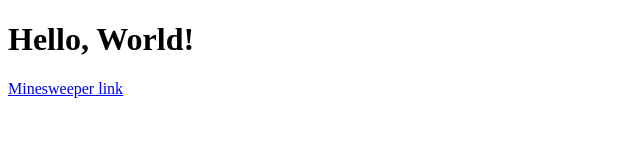
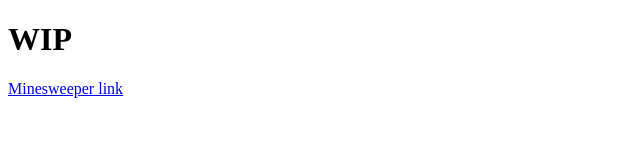
Before and after one commit to Randypaquette13/Randypaquette13.github.io, a plain HTML site: page index.html in a window 1280 px wide. Shown: the whole page, without its empty margins (0-640 px from the left). Drawn offline with Linux system fonts and the light colour scheme.

Commit message:
Update index.html

```diff
--- a/index.html
+++ b/index.html
@@ -1,7 +1,7 @@
 <!DOCTYPE html>
 <html>
 <body>
-<h1>Hello, World!</h1>
+<h1>WIP</h1>
  <a href="https://github.com/Randypaquette13/Minesweeper/raw/master/Minesweeper.jar" download>Minesweeper link</a>
 </body>
 </html>
```
